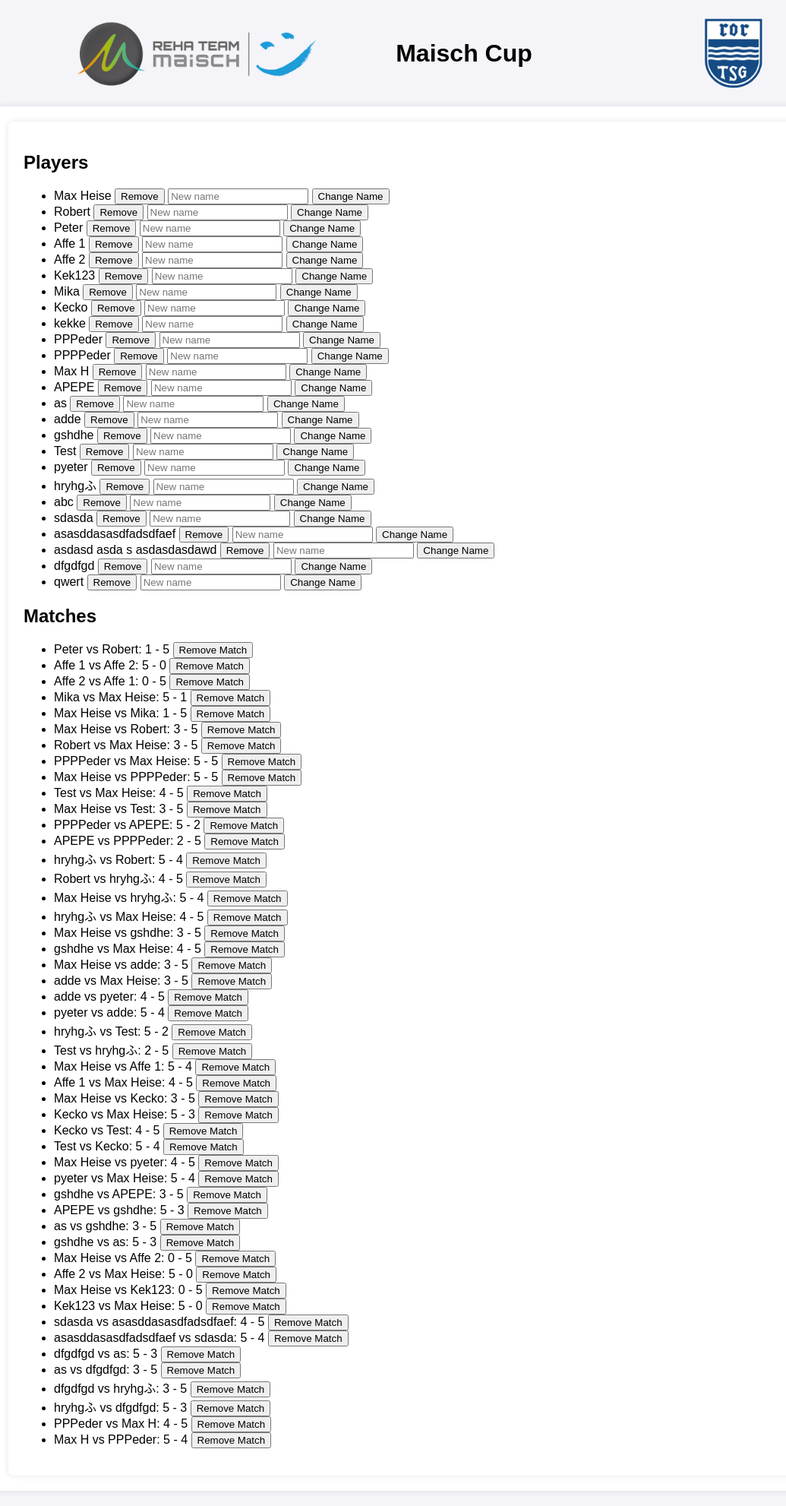
After one commit to HeiseMax/MaischCup, a Flask app: page /dev in a window 1280 px wide. The commit adds this page. Shown: the whole page at 76% size, without its empty margins (29-1064 px from the left). Run offline with Flask 3, Linux system fonts and the light colour scheme.

Commit message:
Added new delete player, change name and delete match routs and added /dev page. Made table head sticky. Session.player_id set with name selection in adding match.

```diff
--- a/app.py
+++ b/app.py
@@ -91,6 +91,8 @@ def update_score():
         score1 = int(request.form['score1'])
         score2 = int(request.form['score2'])
 
+        session['player_id'] = player1_id
+
         # Validate scores
         if player1_id != player2_id and isinstance(score1, int) and isinstance(score2, int):
             if (score1 == 5 or score2 == 5) and not (score1 == 5 and score2 == 5):
@@ -113,5 +115,54 @@ def update_score():
         flash('Ergebnis nicht zulässig. Einer der beiden Punktestände muss 5 sein.')
         return redirect(url_for('index'))
 
+@app.route('/dev', methods=['GET', 'POST'])
+def dev():
+    players = Player.query.all()
+    scores = Score.query.all()
+    return render_template('dev.html', players=players, scores=scores)
+
+# Route to remove a player
+@app.route('/remove_player/<int:player_id>', methods=['POST'])
+def remove_player(player_id):
+    player = Player.query.get(player_id)
+    if player:
+        # Remove all scores involving this player
+        Score.query.filter((Score.player1_id == player_id) | (Score.player2_id == player_id)).delete()
+        db.session.delete(player)
+        db.session.commit()
+        flash('Player removed successfully.')
+    else:
+        flash('Player not found.')
+    return redirect(url_for('index'))
+
+# Route to change a player's name
+@app.route('/change_player_name/<int:player_id>', methods=['POST'])
+def change_player_name(player_id):
+    new_name = request.form['new_name']
+    player = Player.query.get(player_id)
+    if player:
+        player.name = new_name
+        db.session.commit()
+        flash('Player name updated successfully.')
+    else:
+        flash('Player not found.')
+    return redirect(url_for('index'))
+
+# Route to remove a match
+@app.route('/remove_match/<int:player1_id>/<int:player2_id>', methods=['POST'])
+def remove_match(player1_id, player2_id):
+    score = Score.query.filter_by(player1_id=player1_id, player2_id=player2_id).first()
+    if score:
+        db.session.delete(score)
+        # Also remove the reverse match
+        reverse_score = Score.query.filter_by(player1_id=player2_id, player2_id=player1_id).first()
+        if reverse_score:
+            db.session.delete(reverse_score)
+        db.session.commit()
+        flash('Match removed successfully.')
+    else:
+        flash('Match not found.')
+    return redirect(url_for('index'))
+
 if __name__ == '__main__':
     app.run(debug=True)
--- /dev/null
+++ b/templates/dev.html
@@ -0,0 +1,35 @@
+{% extends "base.html" %}
+
+{% block title %}Developer Page{% endblock %}
+
+{% block content %}
+<div class="container">
+    <h2>Players</h2>
+    <ul>
+        {% for player in players %}
+        <li>
+            {{ player.name }}
+            <form method="POST" action="{{ url_for('remove_player', player_id=player.id) }}" style="display:inline;">
+                <button type="submit">Remove</button>
+            </form>
+            <form method="POST" action="{{ url_for('change_player_name', player_id=player.id) }}" style="display:inline;">
+                <input type="text" name="new_name" placeholder="New name" required>
+                <button type="submit">Change Name</button>
+            </form>
+        </li>
+        {% endfor %}
+    </ul>
+
+    <h2>Matches</h2>
+    <ul>
+        {% for score in scores %}
+        <li>
+            {{ score.player1.name }} vs {{ score.player2.name }}: {{ score.score1 }} - {{ score.score2 }}
+            <form method="POST" action="{{ url_for('remove_match', player1_id=score.player1_id, player2_id=score.player2_id) }}" style="display:inline;">
+                <button type="submit">Remove Match</button>
+            </form>
+        </li>
+        {% endfor %}
+    </ul>
+</div>
+{% endblock %}
```
Also changed, not shown: templates/components/score_table.html (+9 -2 lines), todos.txt (+3 -11 lines), README.md, instance/fencing.db.
